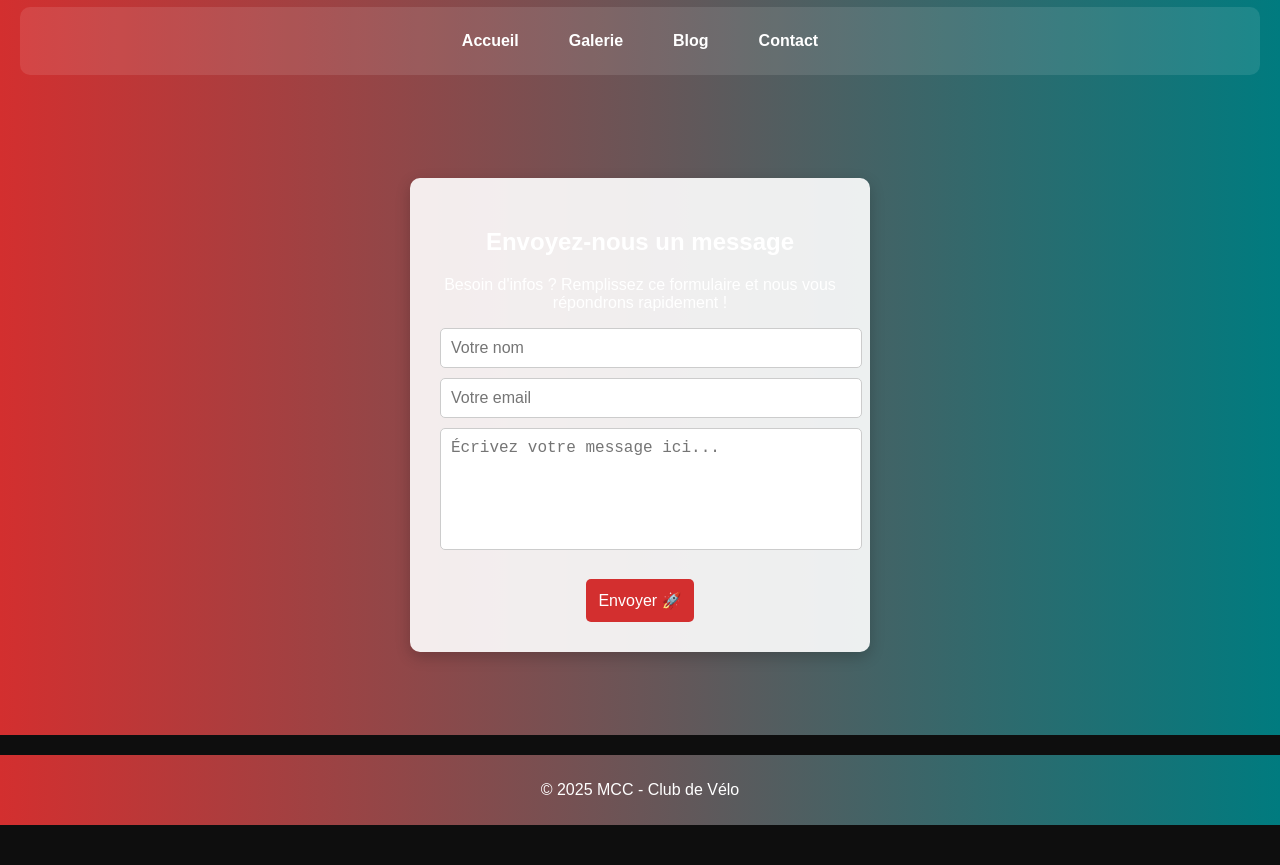
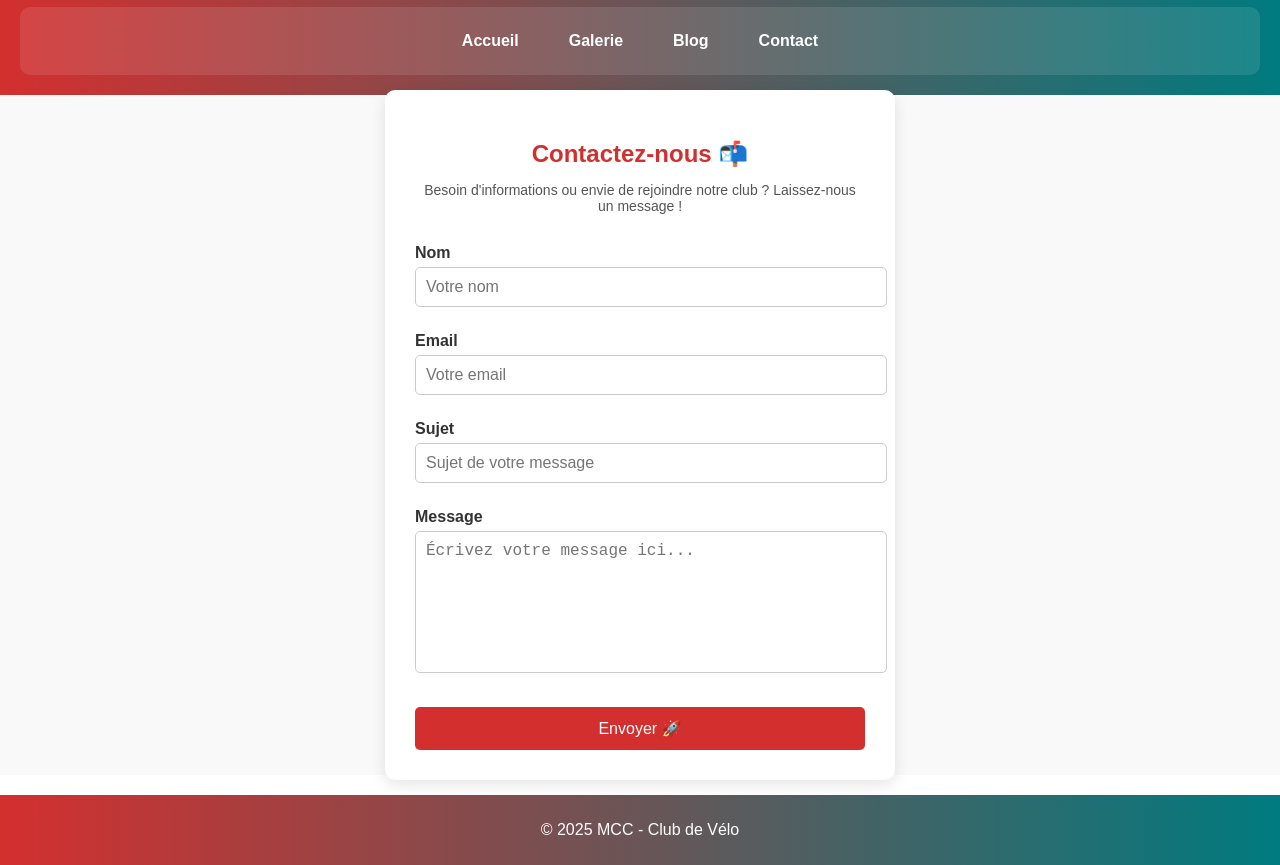
Before and after one commit to akroma2a/mcc-club-site, a plain HTML site: page contact.html in a window 1280 px wide. Shown: the part 214-1079 px from the top of the page. Before the commit the page ends 1039 px from the top, so only its background shows below. Drawn offline with Linux system fonts and the light colour scheme.

Commit message:
Mise à jour avec améliorations

```diff
--- a/contact.html
+++ b/contact.html
@@ -23,18 +23,26 @@
 
     <section class="contact-container">
         <div class="contact-box">
-            <h2>Envoyez-nous un message</h2>
-            <p>Besoin d'infos ? Remplissez ce formulaire et nous vous répondrons rapidement !</p>
+            <h2>Contactez-nous 📬</h2>
+            <p>Besoin d'informations ou envie de rejoindre notre club ? Laissez-nous un message !</p>
             <form action="https://formspree.io/f/myybpjnq" method="POST">
                 <div class="input-group">
+                    <label for="nom">Nom</label>
                     <input type="text" id="nom" name="nom" placeholder="Votre nom" required>
                 </div>
 
                 <div class="input-group">
+                    <label for="email">Email</label>
                     <input type="email" id="email" name="email" placeholder="Votre email" required>
                 </div>
 
                 <div class="input-group">
+                    <label for="sujet">Sujet</label>
+                    <input type="text" id="sujet" name="sujet" placeholder="Sujet de votre message" required>
+                </div>
+
+                <div class="input-group">
+                    <label for="message">Message</label>
                     <textarea id="message" name="message" placeholder="Écrivez votre message ici..." required></textarea>
                 </div>
 
--- a/style.css
+++ b/style.css
@@ -194,3 +194,171 @@ footer {
     background: #007B7F;
     transform: scale(1.05);
 }
+
+/* STYLE CLAIR */
+body {
+    background: #ffffff; /* Fond blanc */
+    color: #333; /* Texte plus sombre pour meilleure lisibilité */
+}
+
+/* HEADER */
+header {
+    background: linear-gradient(to right, #D32F2F, #007B7F);
+    padding: 20px;
+    text-align: center;
+    box-shadow: 0px 4px 10px rgba(0, 0, 0, 0.1);
+}
+
+/* SECTIONS */
+.events, .testimonials, .contact-box {
+    background: rgba(0, 0, 0, 0.05); /* Léger fond gris clair pour contraste */
+}
+
+/* BOUTONS */
+.cta-button, .contact-box button {
+    background: #D32F2F;
+    color: white;
+}
+
+.cta-button:hover, .contact-box button:hover {
+    background: #007B7F;
+}
+
+/* FORMULAIRE */
+.input-group input,
+.input-group textarea {
+    background: white;
+    border: 1px solid #ccc;
+    color: #333;
+}
+
+/* FOOTER */
+footer {
+    background: linear-gradient(to right, #D32F2F, #007B7F);
+    color: white;
+}
+
+/* HERO SECTION MODERNE */
+.hero {
+    display: flex;
+    align-items: center;
+    justify-content: center;
+    gap: 20px;
+    padding: 50px 20px;
+    background: #f4f4f4;
+    text-align: center;
+}
+
+.hero-img {
+    width: 50%;
+    border-radius: 10px;
+    box-shadow: 0px 5px 15px rgba(0, 0, 0, 0.2);
+}
+
+.hero-text {
+    width: 40%;
+}
+
+.hero-text h2 {
+    font-size: 28px;
+    color: #D32F2F;
+}
+
+.hero-text p {
+    font-size: 16px;
+    color: #555;
+}
+
+.cta-button {
+    display: inline-block;
+    background: #D32F2F;
+    color: white;
+    padding: 12px 20px;
+    margin-top: 10px;
+    text-decoration: none;
+    border-radius: 5px;
+    transition: 0.3s;
+}
+
+.cta-button:hover {
+    background: #007B7F;
+    transform: scale(1.05);
+}
+
+/* PAGE CONTACT MODERNE */
+.contact-container {
+    display: flex;
+    justify-content: center;
+    align-items: center;
+    height: 80vh;
+    padding: 20px;
+    background: #f9f9f9;
+}
+
+.contact-box {
+    background: white;
+    padding: 30px;
+    border-radius: 10px;
+    box-shadow: 0px 5px 15px rgba(0, 0, 0, 0.1);
+    width: 450px;
+    text-align: center;
+}
+
+.contact-box h2 {
+    color: #D32F2F;
+    margin-bottom: 10px;
+}
+
+.contact-box p {
+    font-size: 14px;
+    color: #555;
+    margin-bottom: 20px;
+}
+
+.contact-box form {
+    display: flex;
+    flex-direction: column;
+}
+
+.input-group {
+    margin-bottom: 15px;
+    text-align: left;
+}
+
+.input-group label {
+    font-weight: bold;
+    display: block;
+    margin-bottom: 5px;
+    color: #333;
+}
+
+.input-group input,
+.input-group textarea {
+    width: 100%;
+    padding: 10px;
+    border-radius: 5px;
+    border: 1px solid #ccc;
+    font-size: 16px;
+}
+
+.input-group textarea {
+    height: 120px;
+    resize: none;
+}
+
+.contact-box button {
+    margin-top: 15px;
+    padding: 12px;
+    font-size: 16px;
+    background: #D32F2F;
+    color: white;
+    border: none;
+    border-radius: 5px;
+    cursor: pointer;
+    transition: all 0.3s ease-in-out;
+}
+
+.contact-box button:hover {
+    background: #007B7F;
+    transform: scale(1.05);
+}
```
Also changed, not shown: index.html (+6 -3 lines), images/cyclists.jpg (added).
